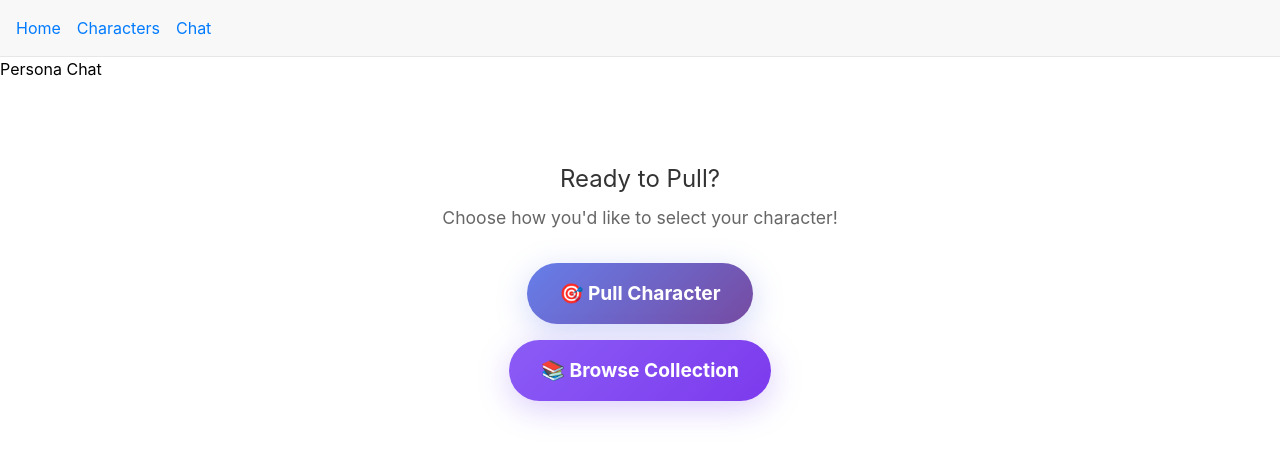
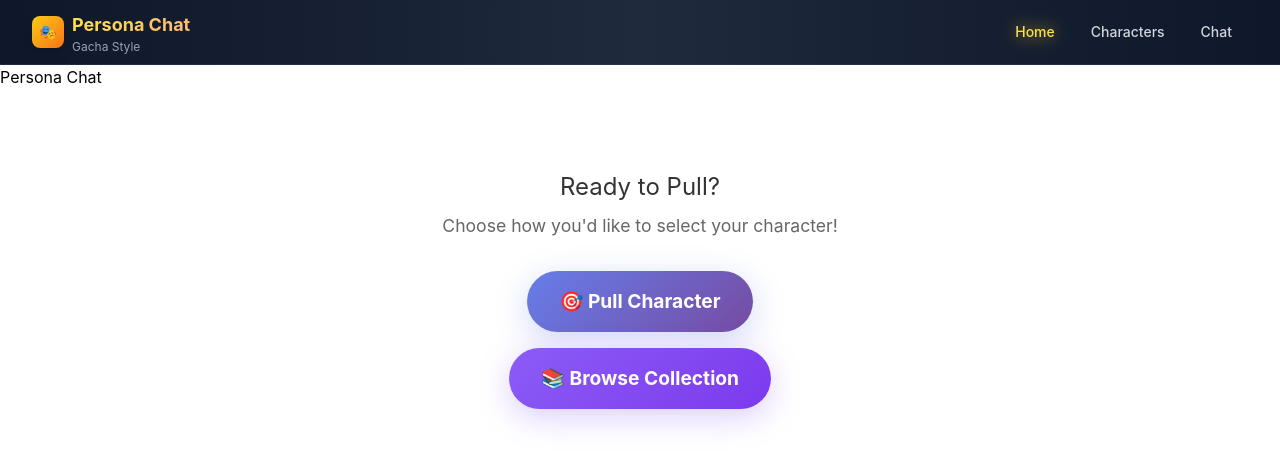
Before and after one commit to Swissbit92/MCP_Catalog, a React (Create React App) app in the folder react-ui/: page / in a window 1280 px wide. Shown: the top 466 px of the page. Built offline with nearby package versions, Linux system fonts and the light colour scheme; no server answers.

Commit message:
UX improvements header

```diff
--- a/react-ui/src/components/Header.tsx
+++ b/react-ui/src/components/Header.tsx
@@ -1,27 +1,76 @@
 import React from 'react';
-import { Link } from 'react-router-dom';
+import { Link, useLocation } from 'react-router-dom';
 
 const Header: React.FC = () => {
+  const location = useLocation();
+
+  // Rarity-based colors for active page highlighting
+  const getActiveColor = (path: string) => {
+    if (location.pathname === path) {
+      switch (path) {
+        case '/': return 'text-yellow-300 drop-shadow-[0_0_8px_rgba(255,215,0,0.8)]'; // Legendary gold
+        case '/select': return 'text-purple-300 drop-shadow-[0_0_8px_rgba(186,120,255,0.8)]'; // Epic purple
+        case '/chat': return 'text-cyan-300 drop-shadow-[0_0_8px_rgba(66,245,255,0.8)]'; // Rare cyan
+        default: return 'text-gray-300';
+      }
+    }
+    return 'text-gray-300 hover:text-white transition-colors duration-200';
+  };
+
   return (
-    <header style={{
-      display: 'flex',
-      justifyContent: 'space-between',
-      alignItems: 'center',
-      padding: '1rem',
-      backgroundColor: '#f8f8f8',
-      borderBottom: '1px solid #e7e7e7',
-    }}>
-      <nav>
-        <Link to="/" style={{ marginRight: '1rem', textDecoration: 'none', color: '#007bff' }}>
+    <header className="relative bg-gradient-to-r from-slate-900 via-slate-800 to-slate-900 border-b border-slate-700/50 backdrop-blur-sm">
+      {/* Subtle background pattern */}
+      <div className="absolute inset-0 bg-[radial-gradient(circle_at_50%_50%,rgba(255,255,255,0.02),transparent_50%)] opacity-30"></div>
+
+      <div className="relative max-w-7xl mx-auto px-4 sm:px-6 lg:px-8">
+        <div className="flex justify-between items-center h-16">
+          {/* Logo/Branding Section */}
+          <div className="flex items-center space-x-3">
+            <div className="flex items-center space-x-2">
+              <div className="w-8 h-8 rounded-lg bg-gradient-to-br from-yellow-400 to-orange-500 flex items-center justify-center shadow-lg">
+                <span className="text-slate-900 font-bold text-sm">🎭</span>
+              </div>
+              <div className="hidden sm:block">
+                <h1 className="text-lg font-bold bg-gradient-to-r from-yellow-300 to-orange-300 bg-clip-text text-transparent">
+                  Persona Chat
+                </h1>
+                <p className="text-xs text-slate-400 leading-tight">Gacha Style</p>
+              </div>
+            </div>
+          </div>
+
+          {/* Navigation */}
+          <nav className="flex items-center space-x-1">
+            <Link
+              to="/"
+              className={`px-4 py-2 rounded-lg font-medium text-sm transition-all duration-200 ${getActiveColor('/')}`}
+            >
               Home
             </Link>
-        <Link to="/select" style={{ marginRight: '1rem', textDecoration: 'none', color: '#007bff' }}>
+            <Link
+              to="/select"
+              className={`px-4 py-2 rounded-lg font-medium text-sm transition-all duration-200 ${getActiveColor('/select')}`}
+            >
               Characters
             </Link>
-        <Link to="/chat" style={{ textDecoration: 'none', color: '#007bff' }}>
+            <Link
+              to="/chat"
+              className={`px-4 py-2 rounded-lg font-medium text-sm transition-all duration-200 ${getActiveColor('/chat')}`}
+            >
               Chat
             </Link>
           </nav>
+
+          {/* Mobile Menu Button (placeholder for Phase 3) */}
+          <div className="md:hidden">
+            <button className="p-2 rounded-lg text-gray-400 hover:text-white hover:bg-slate-700/50 transition-colors duration-200">
+              <svg className="w-5 h-5" fill="none" stroke="currentColor" viewBox="0 0 24 24">
+                <path strokeLinecap="round" strokeLinejoin="round" strokeWidth={2} d="M4 6h16M4 12h16M4 18h16" />
+              </svg>
+            </button>
+          </div>
+        </div>
+      </div>
     </header>
   );
 };
```
Also changed, not shown: 2 other files (tests, documents, lock files or other folders). Lines whose indentation alone changed are shown as unchanged.
